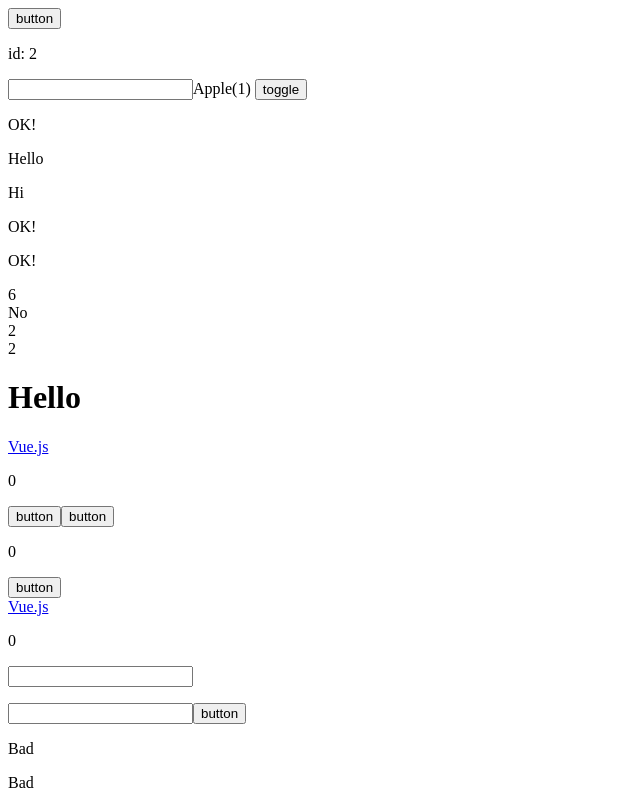
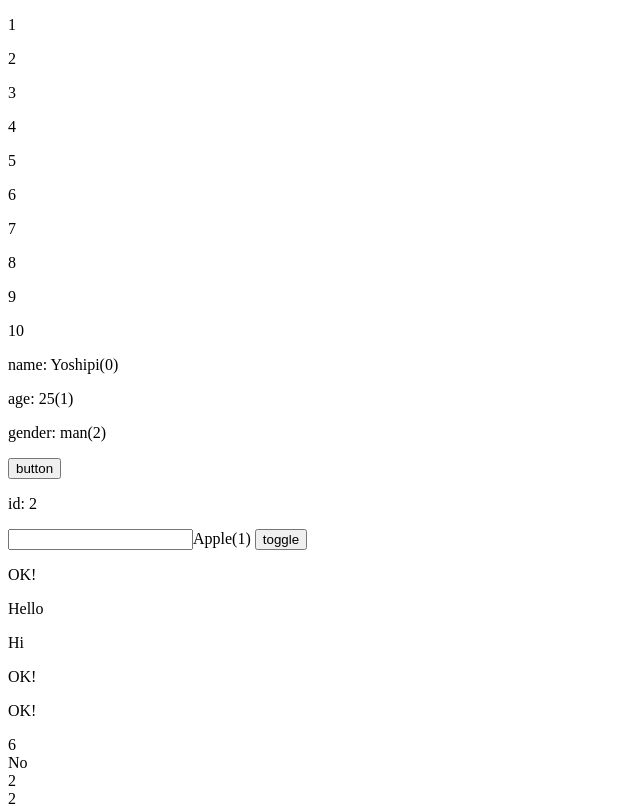
Before and after one commit to reo0306/vue-practise, a Vue app in the folder vue-lesson/: page / in a window 1280 px wide. Shown: the top 806 px of the page, without its empty margins (0-640 px from the left). Built offline with nearby package versions, Linux system fonts and the light colour scheme; the HTML template or start-up script is replaced by a standard one.

Commit message:
update v-for object number

```diff
--- a/vue-lesson/src/App.vue
+++ b/vue-lesson/src/App.vue
@@ -116,9 +116,21 @@ const fruits = ref([
   { id: 3, name: 'Banana' },
   { id: 4, name: 'Grape' },
 ]);
+
+const user = ref({
+  name: 'Yoshipi',
+  age: 25,
+  gender: 'man',
+});
 </script>
 
 <template>
+  <!-- v-for number -->
+  <p v-for="n in 10" :key="n">{{ n }}</p>
+
+  <!-- v-for object -->
+  <p v-for="(value, key, index) in user" :key="value">{{ key }}: {{ value }}({{ index }})</p>
+
   <!-- v-for -->
   <button @click="fruits.shift()">button</button>
   <template v-for="({id, name}, index) in fruits" :key="id">
```
